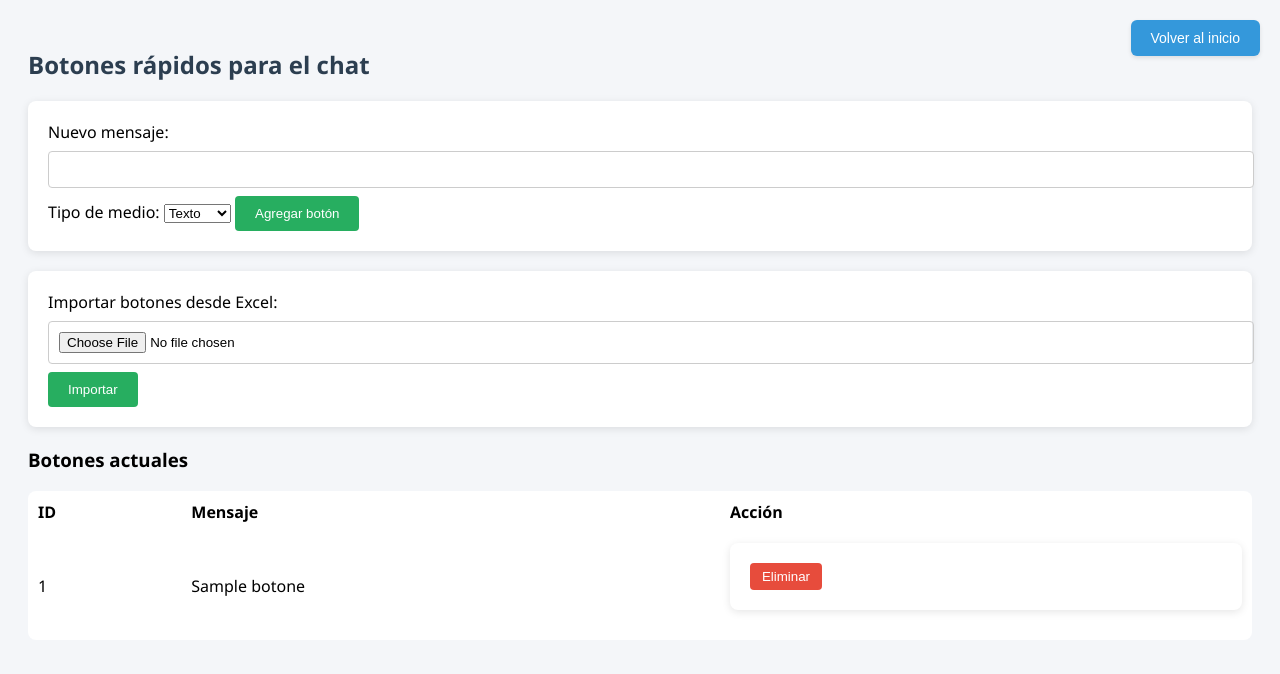
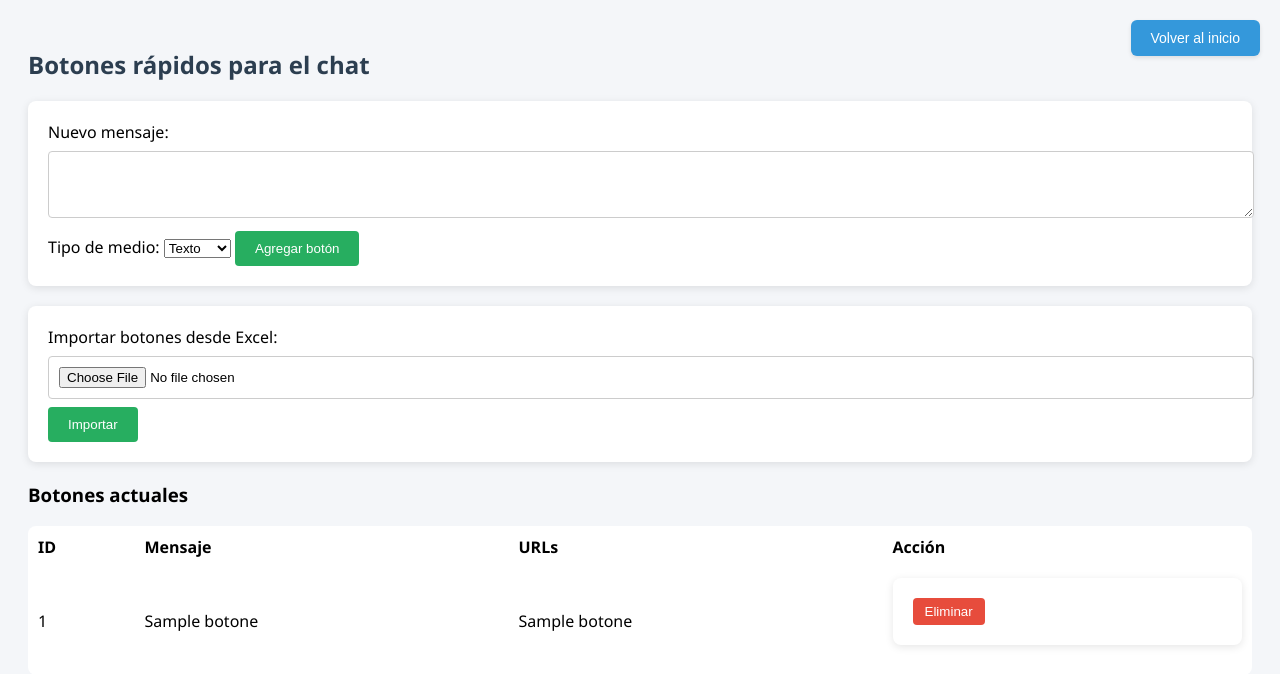
Before and after one commit to SantiagoCTB/whatsapp_api, a Flask app: template templates/botones.html in a window 1280 px wide. Shown: the top 674 px of the page. Run offline with Flask 3, Linux system fonts and the light colour scheme; the template is opened without the code that fills it: most values are stand-ins (such as "Sample title", 1, 10 or a date in 2020); parts of the project's set-up code (start-up, migrations or seed data) failed here and were passed over.

Commit message:
Display media URLs for quick buttons

```diff
--- a/templates/botones.html
+++ b/templates/botones.html
@@ -60,7 +60,7 @@
 
     <form method="POST" enctype="multipart/form-data">
         <label for="mensaje">Nuevo mensaje:</label>
-        <input type="text" name="mensaje" required>
+        <textarea name="mensaje" rows="3" required></textarea>
         <label for="tipo">Tipo de medio:</label>
         <select name="tipo" id="tipo">
             <option value="texto">Texto</option>
@@ -103,11 +103,12 @@
 
     <h3>Botones actuales</h3>
     <table>
-        <tr><th>ID</th><th>Mensaje</th><th>Acción</th></tr>
+        <tr><th>ID</th><th>Mensaje</th><th>URLs</th><th>Acción</th></tr>
         {% for b in botones %}
         <tr>
             <td>{{ b[0] }}</td>
-            <td>{{ b[1] }}</td>
+            <td style="white-space: pre-line;">{{ b[1] }}</td>
+            <td style="word-break: break-all;">{{ b[3]|default('')|replace('||', '<br>')|safe }}</td>
             <td>
                 <form method="POST" action="{{ url_for('configuracion.eliminar_boton', boton_id=b[0]) }}">
                     <button class="delete-btn" type="submit">Eliminar</button>
--- a/templates/index.html
+++ b/templates/index.html
@@ -588,12 +588,12 @@
               btn.onclick = () => {
                 if (!currentChat) return;
                 const urls = (b.media_urls && b.media_urls.length) ? b.media_urls : [null];
-                const envios = urls.map(url => fetch('/send_message', {
+                const envios = urls.map((url, index) => fetch('/send_message', {
                   method:'POST',
                   headers:{'Content-Type':'application/json'},
                   body:JSON.stringify({
                     numero: currentChat,
-                    mensaje: b.mensaje,
+                    mensaje: index === 0 ? b.mensaje : '',
                     tipo_respuesta: b.tipo,
                     opciones: url,
                     reply_to_wa_id: replyTo
```
